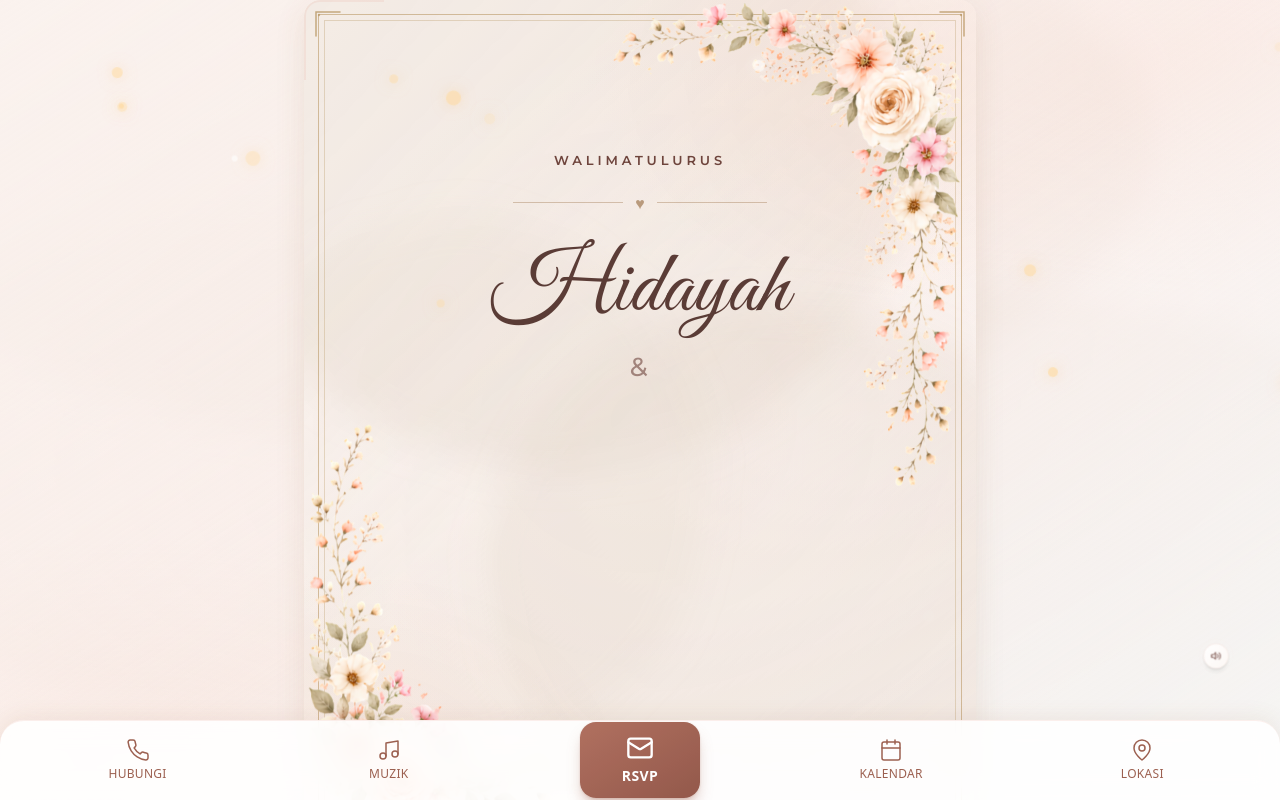
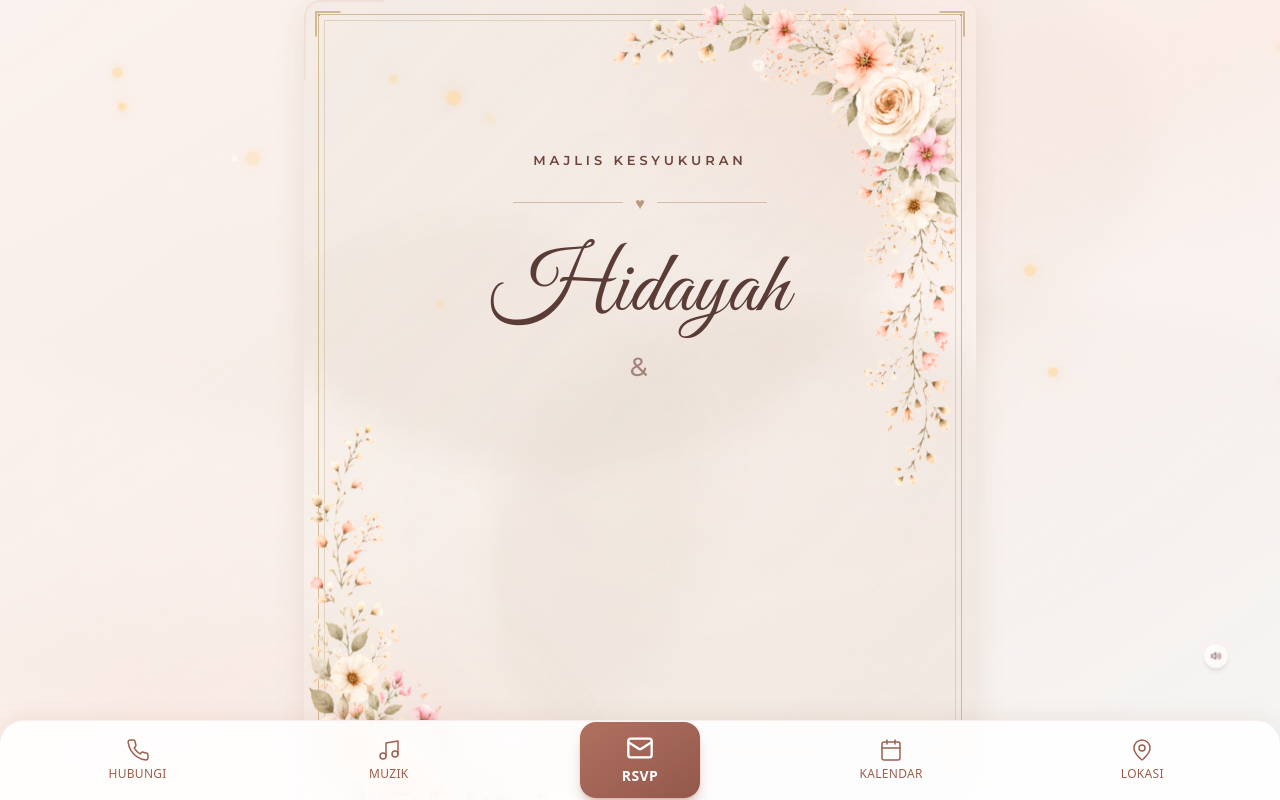
Before and after one commit to fareezizhar02/WeddingCardHidayahAzwan, a Next.js app: page / in a window 1280 px wide. Both pictures are taken after a click on the button "Open invitation". Shown: the top 800 px of the page. Built offline with nearby package versions, Linux system fonts and the light colour scheme; no server answers.

Commit message:
fix Majlis Kesyukuran

```diff
--- a/app/layout.tsx
+++ b/app/layout.tsx
@@ -46,7 +46,7 @@ export const metadata: Metadata = {
       description:
         'Dengan penuh kesyukuran, kami menjemput anda ke majlis perkahwinan Hidayah & Azwan',
     url: 'https://lakar-hidayahazwan.vercel.app',
-    siteName: 'Walimatulurus Hidayah & Azwan',
+    siteName: 'Majlis Kesyukuran Hidayah & Azwan',
     images: [
       {
         url: 'https://lakar-hidayahazwan.vercel.app/images/thumbnail.png',
--- a/components/invitation/CoverPage.tsx
+++ b/components/invitation/CoverPage.tsx
@@ -62,7 +62,7 @@ export default function CoverPage() {
       <div className="relative z-30 h-full w-full flex items-center justify-center px-6">
         <div className="flex flex-col items-center text-center w-full max-w-[380px]">
 
-          {/* WALIMATULURUS */}
+          {/* Majlis Kesyukuran */}
           <motion.p
             initial={{ opacity: 0, y: 10 }}
             animate={{ opacity: 1, y: 0 }}
@@ -70,7 +70,7 @@ export default function CoverPage() {
             className="font-montserrat uppercase tracking-[0.3em] text-amber-800 text-[13px] font-semibold"
             style={{ marginBottom: "clamp(12px, 3vw, 20px)" }}
           >
-            Walimatulurus
+            MAJLIS KESYUKURAN
           </motion.p>
 
           {/* Divider line + heart */}
```
